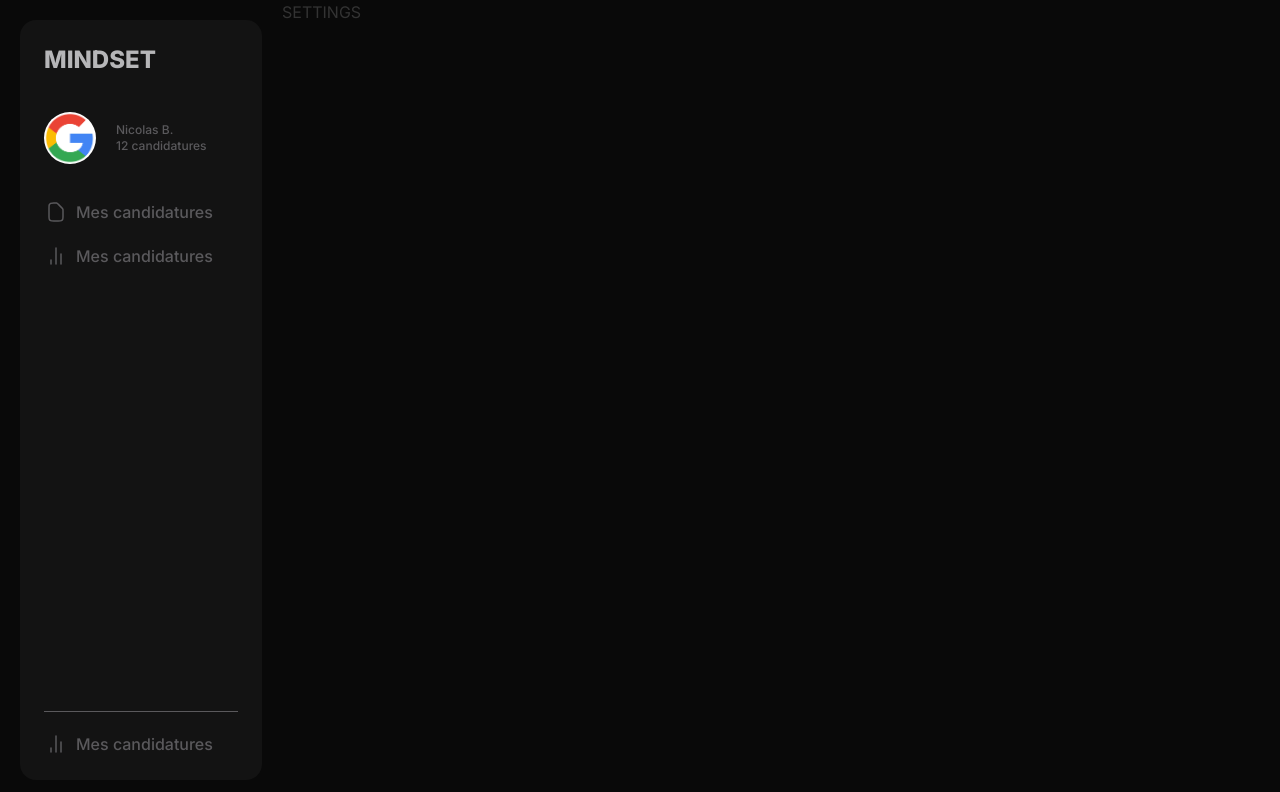
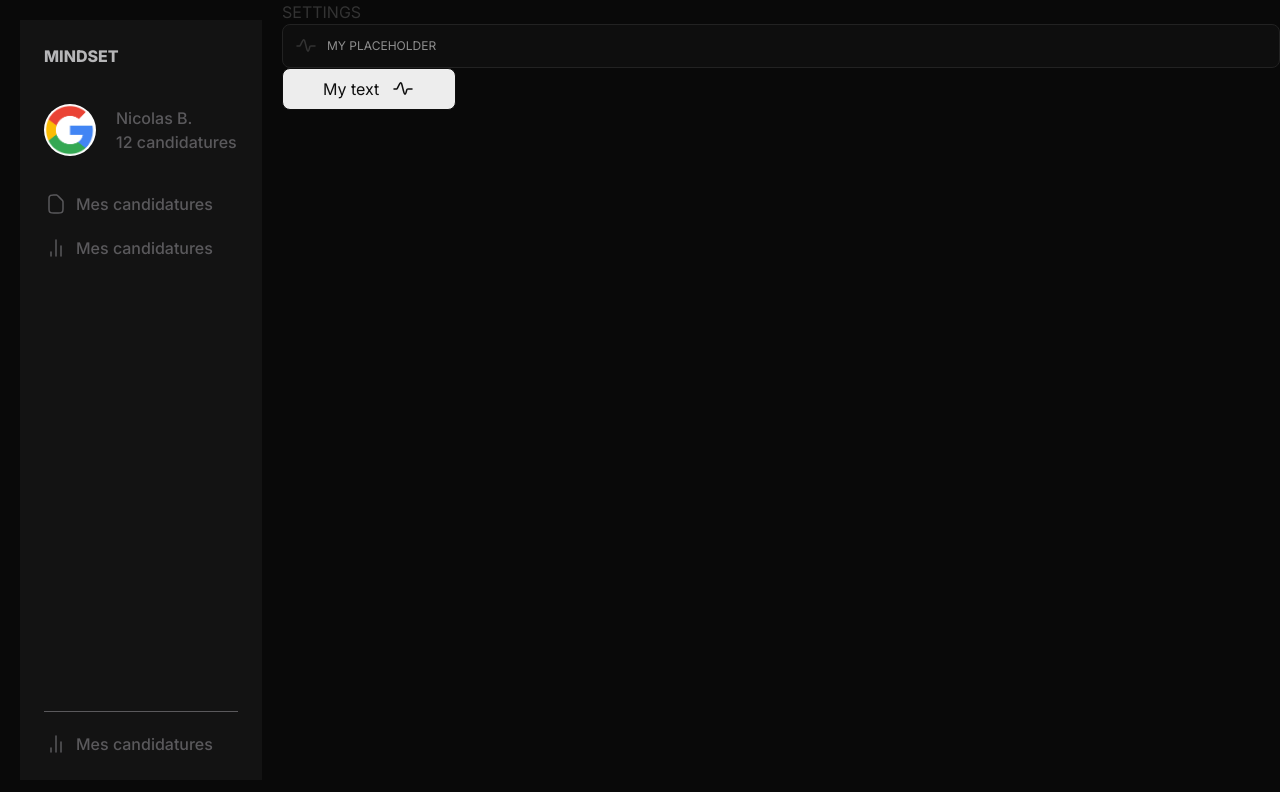
Before and after one commit to brdnicolas/mindset, a React (Create React App) app: page /settings in a window 1280 px wide. Shown: the top 792 px of the page. Built offline with nearby package versions, Linux system fonts and the light colour scheme.

Commit message:
add button and input

```diff
--- a/src/App.tsx
+++ b/src/App.tsx
@@ -2,6 +2,7 @@ import { BrowserRouter, Route, Routes } from 'react-router-dom'
 import { ApplicationsContainer } from '@/views/applications/Applications.container'
 import { GlobalLayout } from './layouts/GlobalLayout'
 import { ApplicationsProvider } from '@/contexts/applications/applications.provider'
+import { SettingsContainer } from '@/views/settings/Settings.container'
 
 function App() {
   return (
@@ -17,14 +18,7 @@ function App() {
                 </ApplicationsProvider>
               }
             />
-            <Route
-              path="/settings"
-              element={
-                <>
-                  <p>SETTINGS</p>
-                </>
-              }
-            />
+            <Route path="/settings" element={<SettingsContainer />} />
           </Routes>
         </BrowserRouter>
       </GlobalLayout>
--- /dev/null
+++ b/src/components/atoms/button/Button.tsx
@@ -0,0 +1,30 @@
+import { Icon } from '@/components/atoms/icons/Icon'
+import { IconName } from '@/components/atoms/icons/types'
+import clsx from 'clsx'
+
+type ButtonProps = {
+  children: React.ReactNode
+  iconName?: IconName
+  onClick: () => void
+  className?: string
+  iconPosition?: 'left' | 'right'
+}
+
+export const Button = ({ children, iconName, className, onClick, iconPosition }: ButtonProps) => {
+  return (
+    <button
+      onClick={onClick}
+      className={clsx(
+        className,
+        'transition-all flex items-center gap-3 bg-gray-50 rounded-2 py-2 px-10 text-gray-800',
+        iconPosition ? 'flex-row-reverse' : 'flex-row',
+        'hover:bg-gray-100 focus:bg-gray-100 focus:outline-none focus:ring-2 ring-gray-500 border-[1px] border-gray-800'
+      )}
+    >
+      <>
+        {iconName && <Icon name={iconName} />}
+        {children}
+      </>
+    </button>
+  )
+}
--- a/src/components/atoms/index.ts
+++ b/src/components/atoms/index.ts
@@ -1,2 +1,4 @@
 export * from './icons'
 export { Avatar } from './avatar/Avatar'
+export { Input } from './input/Input'
+export { Button } from './button/Button'
--- /dev/null
+++ b/src/components/atoms/input/Input.tsx
@@ -0,0 +1,30 @@
+import clsx from 'clsx'
+import { InputHTMLAttributes } from 'react'
+import { IconName } from '@/components/atoms/icons/types'
+import { Icon } from '@/components/atoms/icons/Icon'
+
+type InputProps = InputHTMLAttributes<HTMLInputElement> & {
+  className?: string
+  iconName?: IconName
+  handleOnChange: (e: React.ChangeEvent<HTMLInputElement>) => void
+}
+
+export const Input = ({ value, iconName, className, handleOnChange, ...rest }: InputProps) => {
+  return (
+    <div className="relative flex items-center">
+      {iconName && <Icon className={clsx('absolute left-3 ', { 'text-gray-100': value })} name={iconName} />}
+      <input
+        value={value}
+        className={clsx(
+          className,
+          'transition-all w-full bg-gray-800 rounded-2 p-3 pl-11 text-3',
+          'text-gray-100 placeholder:text-gray-400',
+          'border-[1px] border-gray-600 focus:border-gray-300',
+          'focus:ring-2 ring-gray-500 focus:outline-none'
+        )}
+        {...rest}
+        onChange={handleOnChange}
+      />
+    </div>
+  )
+}
--- a/src/views/settings/settings.container.tsx
+++ b/src/views/settings/settings.container.tsx
@@ -1,7 +1,22 @@
+import { Button, Input } from '@/components'
+import { useState } from 'react'
+
 export const SettingsContainer = () => {
+  const [state, setState] = useState('')
+
   return (
     <>
       <p>SETTINGS</p>
+      <Input
+        value={state}
+        handleOnChange={(e) => setState(e.target.value)}
+        iconName="activity"
+        type="text"
+        placeholder="MY PLACEHOLDER"
+      />
+      <Button iconName="activity" iconPosition="right" onClick={() => console.log('cc')}>
+        My text
+      </Button>
     </>
   )
 }
--- a/tailwind.config.js
+++ b/tailwind.config.js
@@ -1,18 +1,55 @@
 /** @type {import('tailwindcss').Config} */
+const sizes = {
+  1: '4px',
+  2: '8px',
+  3: '12px',
+  4: '16px',
+  5: '20px',
+  6: '24px',
+  7: '28px',
+  8: '32px',
+  9: '36px',
+  10: '40px',
+  11: '44px',
+  12: '48px',
+  13: '52px',
+  14: '56px',
+  15: '60px',
+  16: '64px',
+  17: '68px',
+  18: '72px',
+  19: '76px',
+  20: '80px',
+  21: '84px',
+  22: '88px',
+  23: '92px',
+  24: '96px',
+  25: '100px',
+  26: '104px',
+  27: '108px',
+  28: '112px',
+  29: '116px',
+  30: '120px',
+  full: '9999px'
+}
+
 module.exports = {
   content: ['./src/**/*.{js,jsx,ts,tsx}'],
   theme: {
+    borderRadius: { ...sizes },
+    fontSize: { ...sizes },
     extend: {
       colors: {
         gray: {
+          50: '#EDEDED',
           100: '#D6D6D6',
           200: '#B6B6B8',
           300: '#9E9DA0',
-          400: '#cbd5e0',
+          400: '#8F8F8F',
           500: '#5A595C',
-          600: '#718096',
+          600: '#222222',
           700: '#141414',
-          800: '#2d3748',
+          800: '#0E0E0E',
           900: '#090909'
         },
         applicationStatus: {
```
